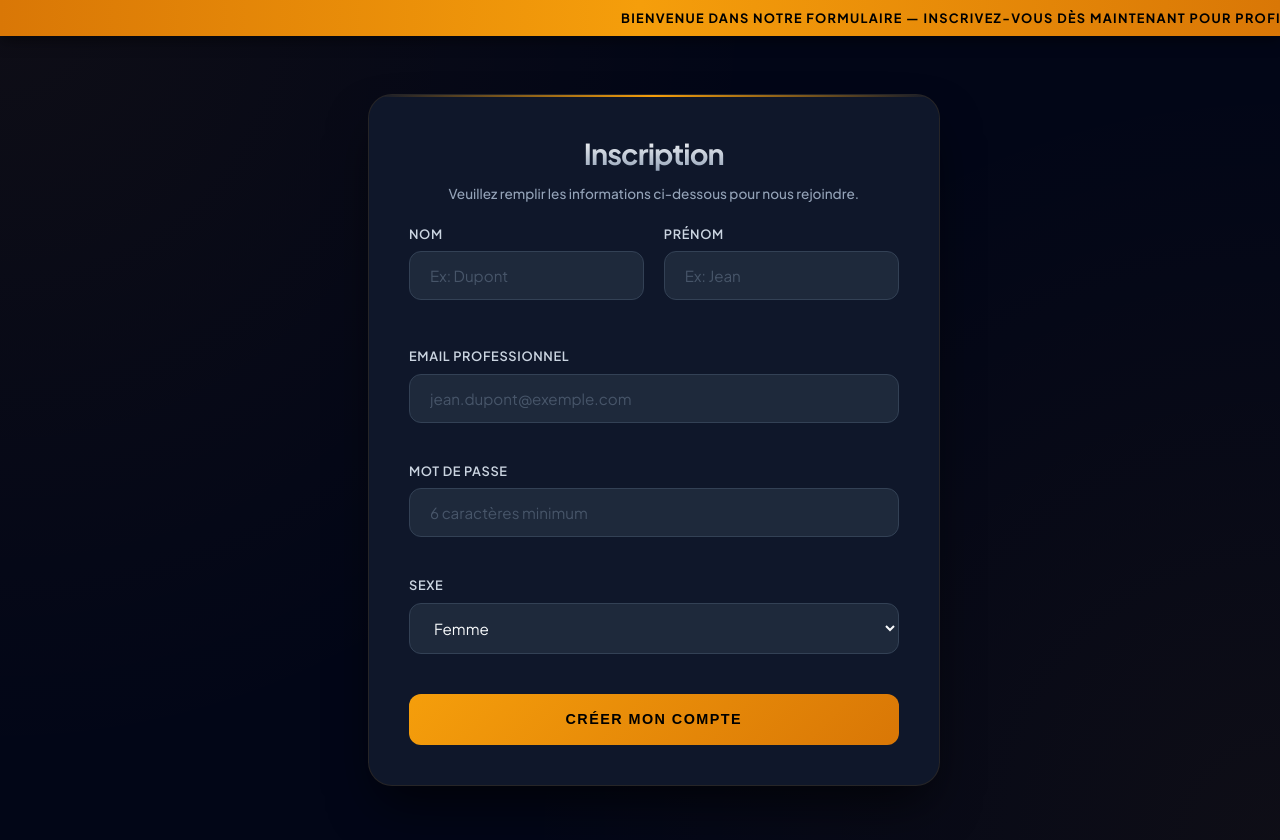
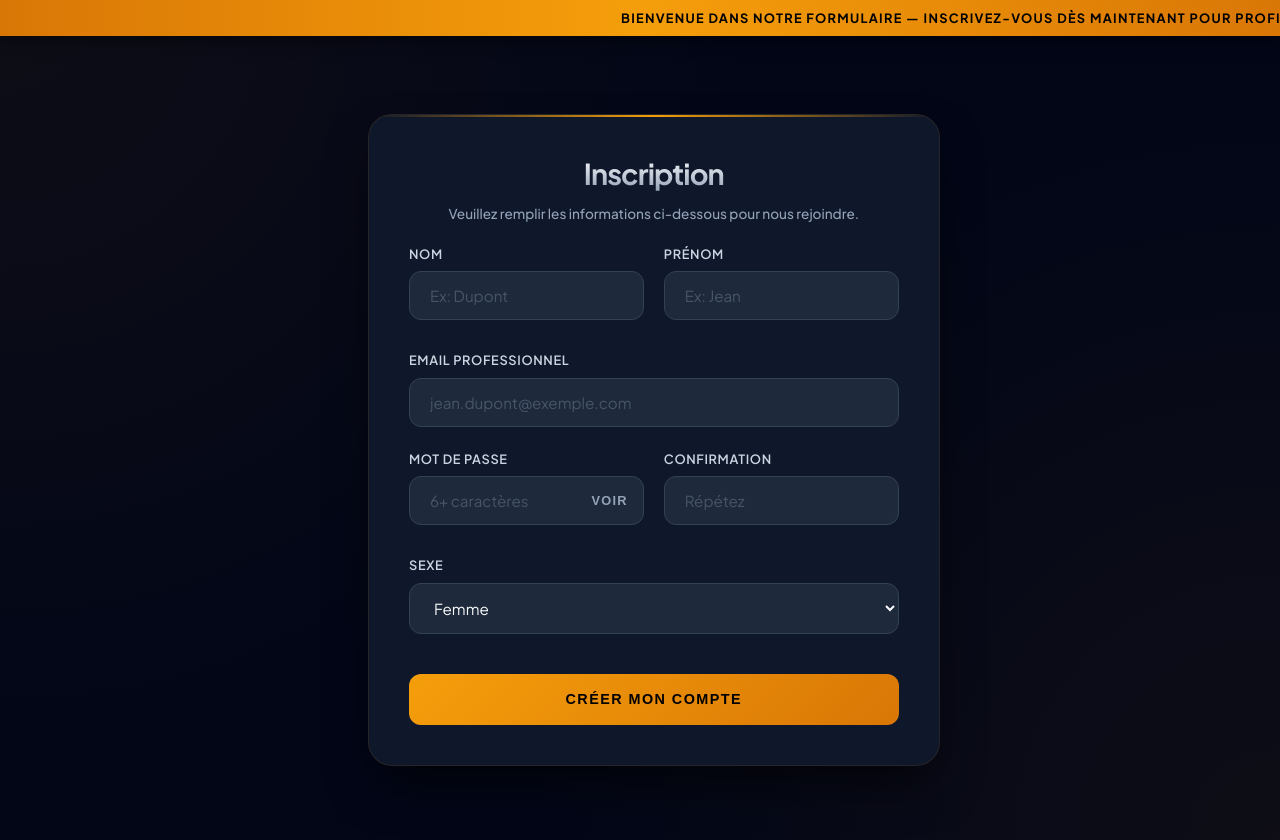
Before and after one commit to cha454/formulaire-firebase, a React (Vite) app: page / in a window 1280 px wide. Built offline with nearby package versions, Linux system fonts and the light colour scheme; no server answers.

Commit message:
Sécurité : ajout confirmation mot de passe, toggle voir/masquer et majuscules auto

```diff
--- a/src/App.jsx
+++ b/src/App.jsx
@@ -9,6 +9,7 @@ function App() {
     prenom: '',
     email: '',
     motDePasse: '',
+    confirmerMotDePasse: '',
     sexe: 'femme',
   });
 
@@ -16,6 +17,7 @@ function App() {
   const [isSubmitting, setIsSubmitting] = useState(false);
   const [submitted, setSubmitted] = useState(false);
   const [message, setMessage] = useState('');
+  const [showPassword, setShowPassword] = useState(false);
 
   // Gestion de l'authentification au chargement
   useEffect(() => {
@@ -34,7 +36,7 @@ function App() {
     return () => unsubscribe();
   }, []);
 
-  const validateField = (name, value) => {
+  const validateField = (name, value, allData = formData) => {
     let error = '';
     switch (name) {
       case 'nom':
@@ -48,6 +50,9 @@ function App() {
       case 'motDePasse':
         if (value.length < 6) error = 'Minimum 6 caractères.';
         break;
+      case 'confirmerMotDePasse':
+        if (value !== allData.motDePasse) error = 'Les mots de passe ne correspondent pas.';
+        break;
       default:
         break;
     }
@@ -55,17 +60,32 @@ function App() {
   };
 
   const handleChange = (event) => {
-    const { name, value } = event.target;
-    setFormData((prev) => ({ ...prev, [name]: value }));
-    const error = validateField(name, value);
+    let { name, value } = event.target;
+
+    // Capitalisation automatique pour Nom et Prénom
+    if (name === 'nom' || name === 'prenom') {
+      value = value.charAt(0).toUpperCase() + value.slice(1);
+    }
+
+    const updatedData = { ...formData, [name]: value };
+    setFormData(updatedData);
+
+    // Validation en temps réel
+    const error = validateField(name, value, updatedData);
     setErrors((prev) => ({ ...prev, [name]: error }));
+
+    // Si on change le mot de passe, on re-valide la confirmation
+    if (name === 'motDePasse' && formData.confirmerMotDePasse) {
+      const confirmError = validateField('confirmerMotDePasse', formData.confirmerMotDePasse, updatedData);
+      setErrors((prev) => ({ ...prev, confirmerMotDePasse: confirmError }));
+    }
   };
 
   const handleSubmit = async (event) => {
     event.preventDefault();
     const newErrors = {};
     Object.keys(formData).forEach(key => {
-      const error = validateField(key, formData[key]);
+      const error = validateField(key, formData[key], formData);
       if (error) newErrors[key] = error;
     });
 
@@ -88,13 +108,15 @@ function App() {
     }
 
     try {
+      // On n'enregistre pas confirmerMotDePasse dans la DB
+      const { confirmerMotDePasse, ...dataToSave } = formData;
       await addDoc(collection(db, "formulaire_contact"), {
-        ...formData,
+        ...dataToSave,
         createdAt: serverTimestamp(),
         userId: auth.currentUser.uid
       });
       setSubmitted(true);
-      setFormData({ nom: '', prenom: '', email: '', motDePasse: '', sexe: 'femme' });
+      setFormData({ nom: '', prenom: '', email: '', motDePasse: '', confirmerMotDePasse: '', sexe: 'femme' });
     } catch (error) {
       console.error("Erreur:", error);
       setMessage("Erreur lors de l'envoi. Veuillez réessayer.");
@@ -184,17 +206,43 @@ function App() {
             <div className="error-message">{errors.email}</div>
           </div>
 
+          <div className="form-row">
             <div className="form-group">
               <label htmlFor="motDePasse">Mot de passe</label>
+              <div className="password-input-wrapper">
                 <input
-              id="motDePasse" name="motDePasse" type="password"
+                  id="motDePasse" name="motDePasse"
+                  type={showPassword ? "text" : "password"}
                   className={errors.motDePasse ? 'invalid' : ''}
-              placeholder="6 caractères minimum"
+                  placeholder="6+ caractères"
                   value={formData.motDePasse}
                   onChange={handleChange}
                   required
                 />
+                <button
+                  type="button"
+                  className="password-toggle"
+                  onClick={() => setShowPassword(!showPassword)}
+                >
+                  {showPassword ? "Masquer" : "Voir"}
+                </button>
+              </div>
               <div className="error-message">{errors.motDePasse}</div>
+            </div>
+
+            <div className="form-group">
+              <label htmlFor="confirmerMotDePasse">Confirmation</label>
+              <input
+                id="confirmerMotDePasse" name="confirmerMotDePasse"
+                type={showPassword ? "text" : "password"}
+                className={errors.confirmerMotDePasse ? 'invalid' : ''}
+                placeholder="Répétez"
+                value={formData.confirmerMotDePasse}
+                onChange={handleChange}
+                required
+              />
+              <div className="error-message">{errors.confirmerMotDePasse}</div>
+            </div>
           </div>
 
           <div className="form-group">
--- a/src/style.css
+++ b/src/style.css
@@ -113,9 +113,32 @@ h1 {
   flex: 1;
 }
 
-.form-group {
-  margin-bottom: 1rem; /* Réduit l'espace vertical */
+.password-input-wrapper {
   position: relative;
+  display: flex;
+  align-items: center;
+}
+
+.password-toggle {
+  position: absolute;
+  right: 12px;
+  background: none;
+  border: none;
+  color: var(--text-muted);
+  cursor: pointer;
+  padding: 4px;
+  width: auto;
+  margin-top: 0;
+  font-size: 0.8rem;
+  font-weight: 600;
+  text-transform: uppercase;
+}
+
+.password-toggle:hover {
+  color: var(--accent);
+  background: none;
+  box-shadow: none;
+  transform: none;
 }
 
 label {
```
Lines whose indentation alone changed are shown as unchanged.
